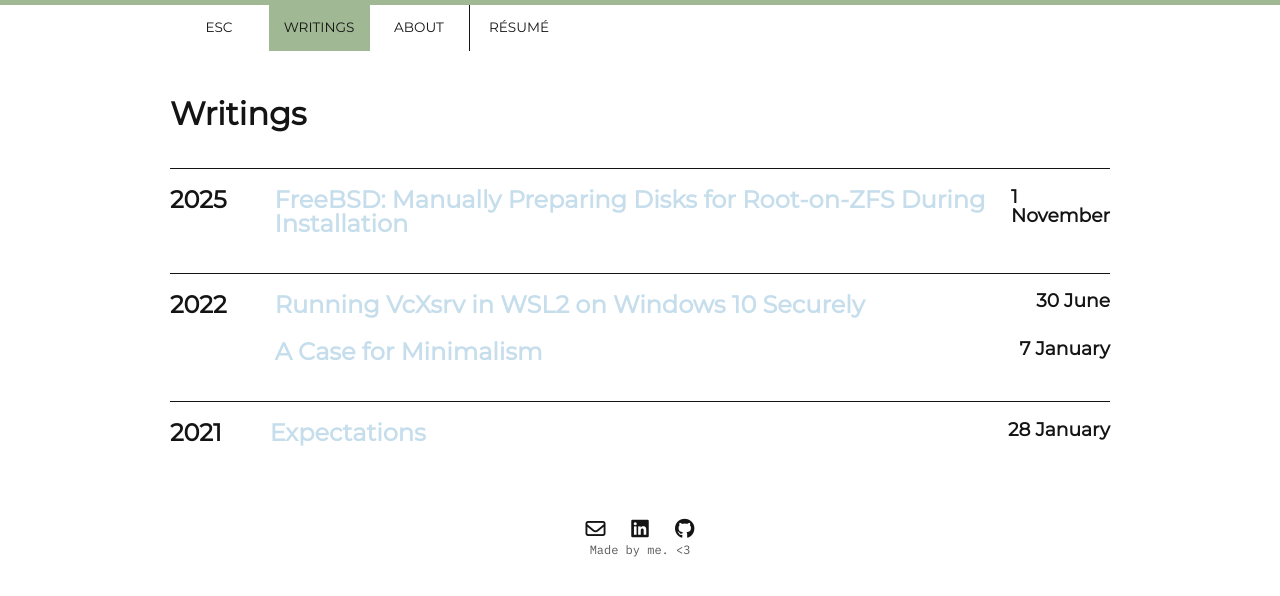
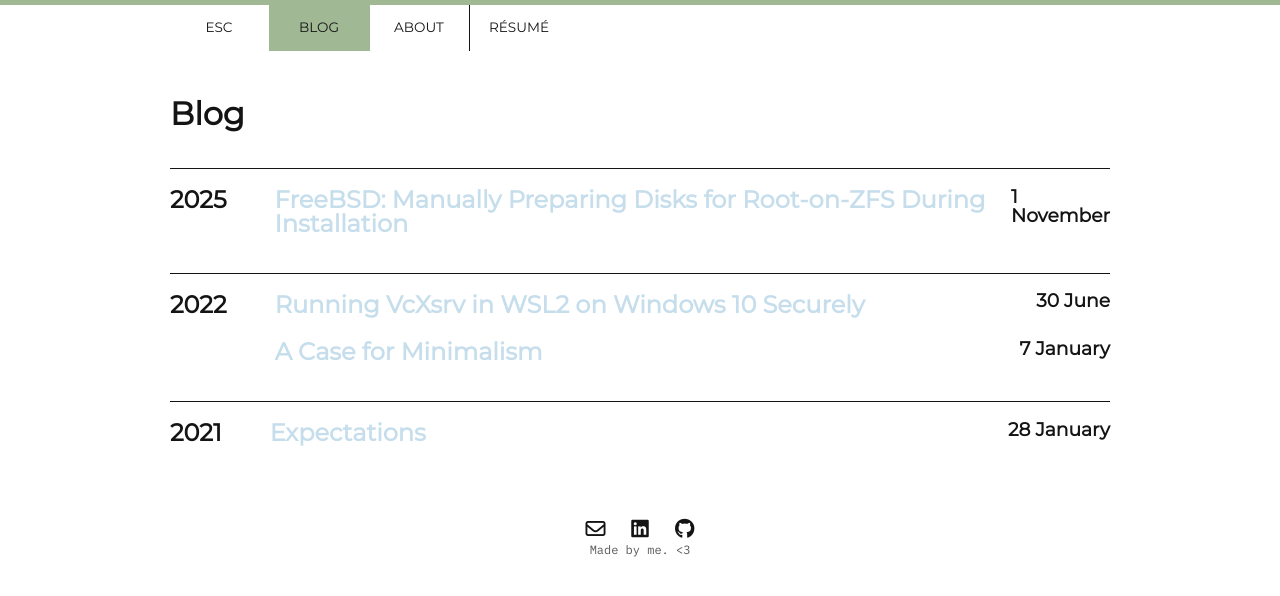
Before and after one commit to eacrawford02/eacrawford02.github.io, a Jekyll site: the page built from pages/blog.md, in a window 1280 px wide. Shown: the top 596 px of the page. Built offline with Jekyll 4.4.1, drawn with Linux system fonts in a browser that asks for light colours; nearby versions of some CDN libraries.

Commit message:
Changed name of 'Writings' page to 'Blog'.

```diff
--- a/_data/links.yml
+++ b/_data/links.yml
@@ -1,7 +1,7 @@
 - title: esc
   url: /
-- title: Writings
-  url: /pages/writings.html
+- title: Blog
+  url: /pages/blog.html
 - title: About
   url: /pages/about.html
 - title: Résumé
--- a/index.html
+++ b/index.html
@@ -21,7 +21,7 @@ title: Home
           <h1 id="title">{{ site.title }}</h1>
           <h3 id="message">>On the web!</h3>
         </div>
-          <a id="button" href="/pages/writings.html" title="Enter Site">
+          <a id="button" href="/pages/blog.html" title="Enter Site">
             <h1>&#8626</h1>
           </a>
       </div>
--- a/pages/writings.md
+++ b/pages/blog.md
@@ -1,4 +1,4 @@
 ---
-title: Writings
+title: Blog
 layout: blog
 ---
```
